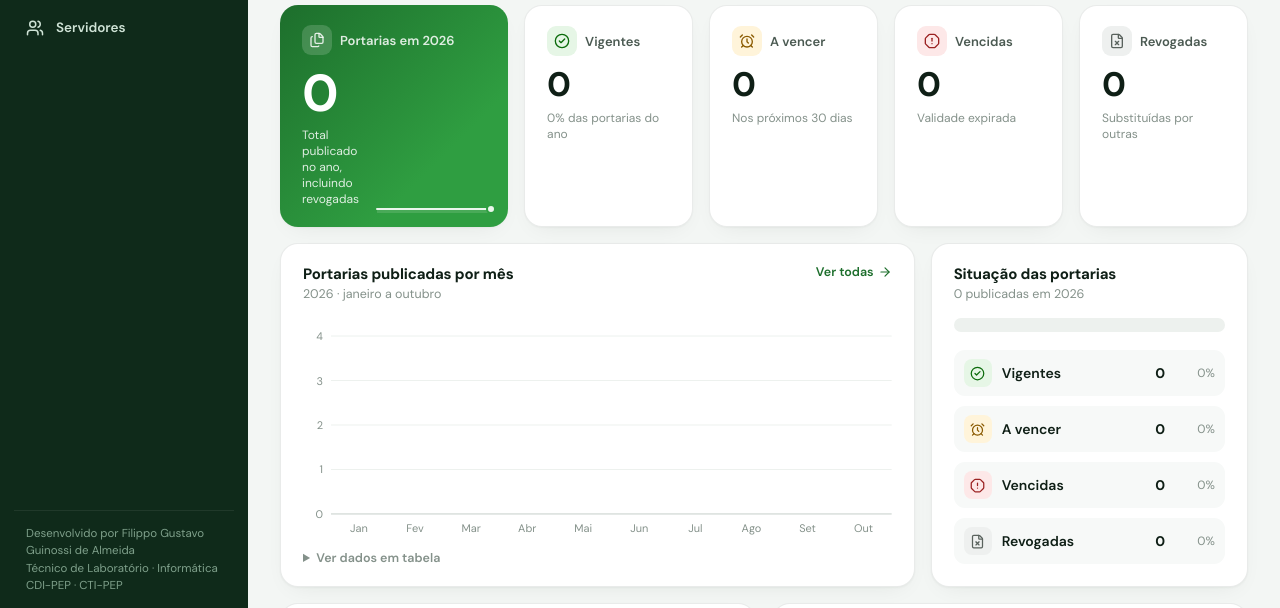
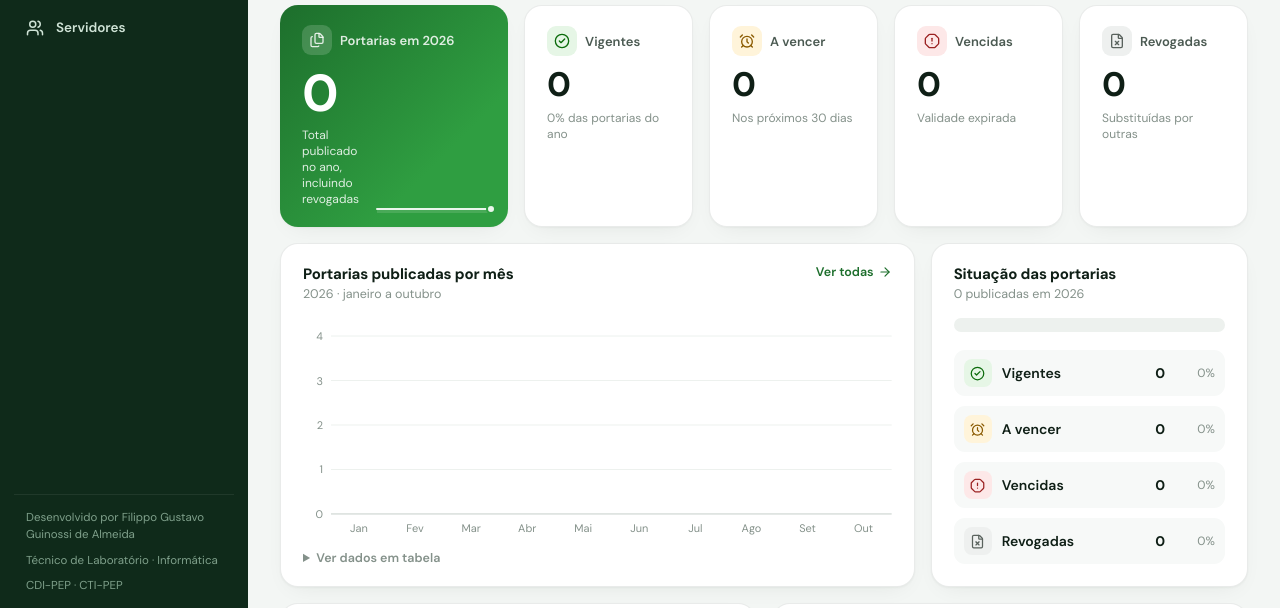
Before and after one commit to filippogustavo/portarias, a website with bundled scripts: page index.html in a window 1280 px wide. Shown: the part 170-778 px from the top of the page. Built offline with nearby package versions, Linux system fonts and the light colour scheme; no server answers.

Commit message:
pequeno ajuste no "Desenvolvido por..."

```diff
--- a/index.html
+++ b/index.html
@@ -34,7 +34,7 @@
       <a href="#portarias" data-pagina="portarias"><i data-lucide="file-text"></i>Portarias<span class="badge" id="badge-portarias"></span></a>
       <a href="#servidores" data-pagina="servidores"><i data-lucide="users"></i>Servidores<span class="badge" id="badge-servidores"></span></a>
     </nav>
-    <div class="sidebar-foot">Desenvolvido por Filippo Gustavo Guinossi de Almeida<br>Técnico de Laboratório · Informática<br>CDI-PEP · CTI-PEP</div>
+    <div class="sidebar-foot"><p>Desenvolvido por Filippo Gustavo Guinossi de Almeida</p><p>Técnico de Laboratório · Informática</p><p>CDI-PEP · CTI-PEP</p></div>
   </aside>
 
   <div class="main">
--- a/style.css
+++ b/style.css
@@ -78,6 +78,8 @@ mark { background: color-mix(in srgb, var(--st-warn) 32%, transparent); color: i
 .nav a .badge { margin-left: auto; background: rgba(255,255,255,.14); color: #fff; font-size: 11px; padding: 1px 8px; border-radius: 99px; }
 .nav a .badge:empty { display: none; }
 .sidebar-foot { margin-top: auto; padding: 14px 12px; border-top: 1px solid rgba(255,255,255,.07); font-size: 11.5px; color: var(--sidebar-muted); line-height: 1.5; }
+.sidebar-foot p { margin: 0 0 8px; }
+.sidebar-foot p:last-child { margin-bottom: 0; }
 
 /* ====== Topo ====== */
 .main { flex: 1; min-width: 0; }
```
